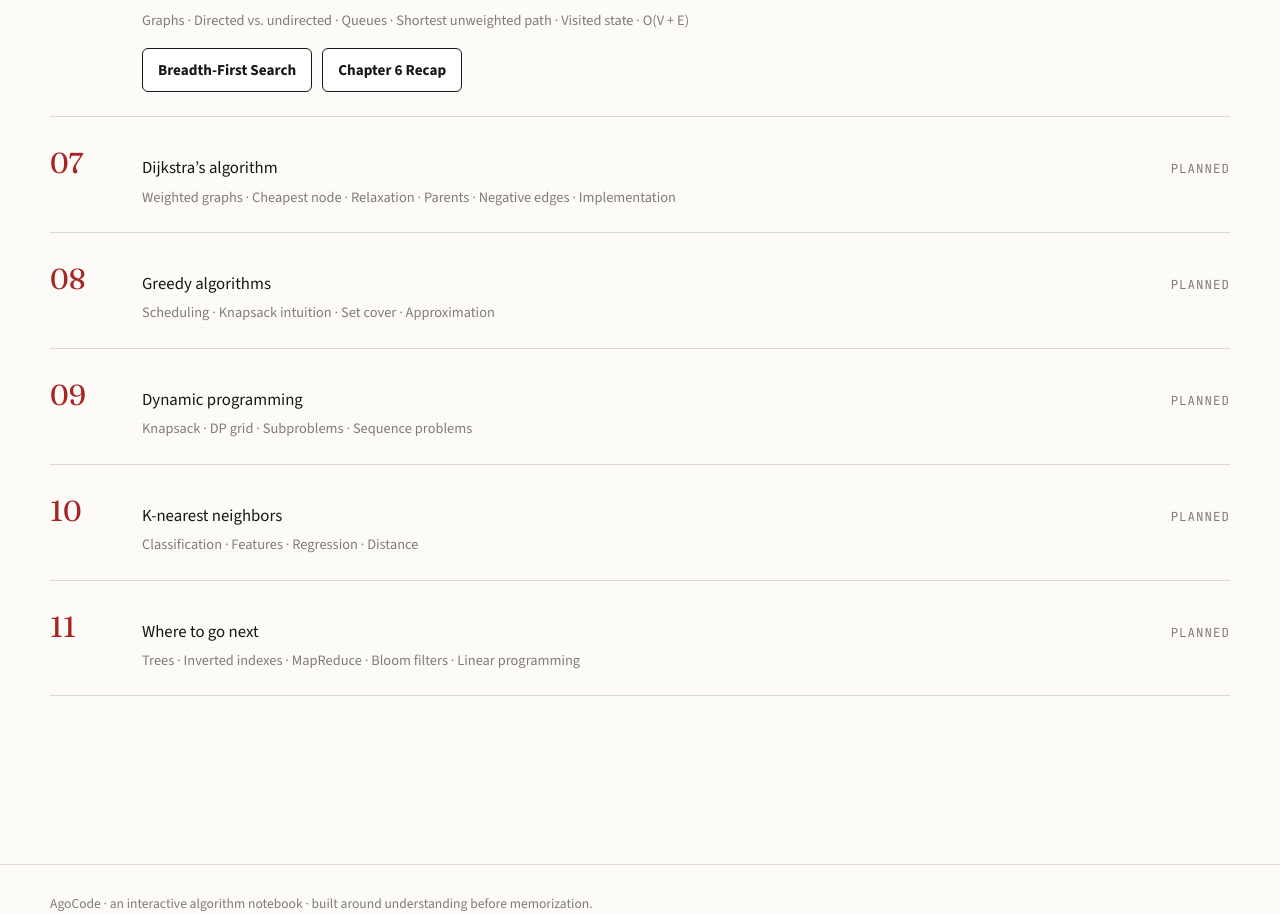
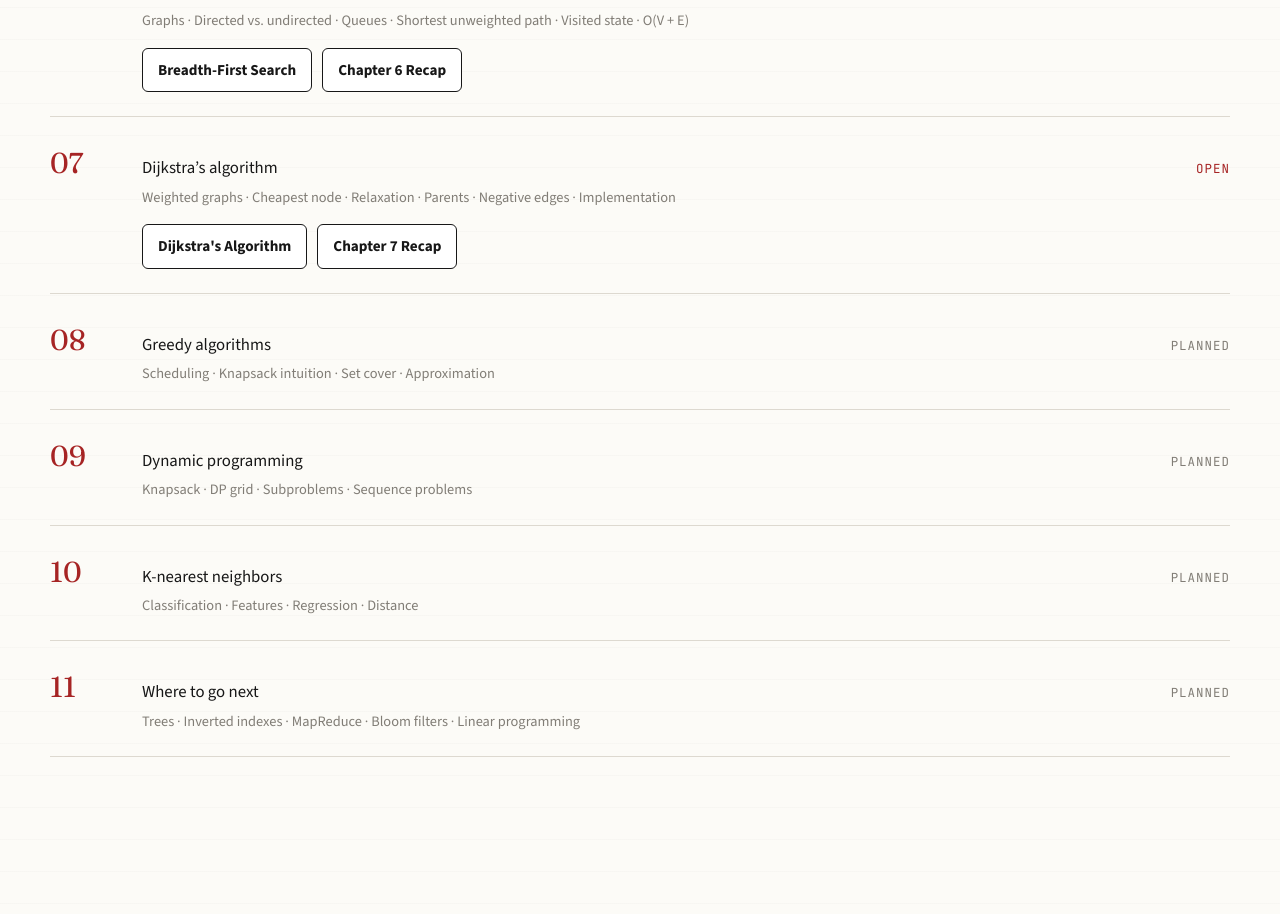
Before and after one commit to anatwork14/agocode, a Next.js app: page /learn in a window 1280 px wide. Shown: the part 1369-2283 px from the top of the page. Built offline with nearby package versions, Linux system fonts and the light colour scheme.

Commit message:
feat: expose Chapter 7 in interactive book index

```diff
--- a/app/learn/page.tsx
+++ b/app/learn/page.tsx
@@ -33,6 +33,10 @@ const liveTopics: Record<number, readonly (readonly [string, string])[]> = {
   6: [
     ["Breadth-First Search", "/learn/breadth-first-search"],
     ["Chapter 6 Recap", "/learn/chapter-6-recap"],
+  ],
+  7: [
+    ["Dijkstra's Algorithm", "/learn/dijkstra"],
+    ["Chapter 7 Recap", "/learn/chapter-7-recap"],
   ],
 };
 
```
